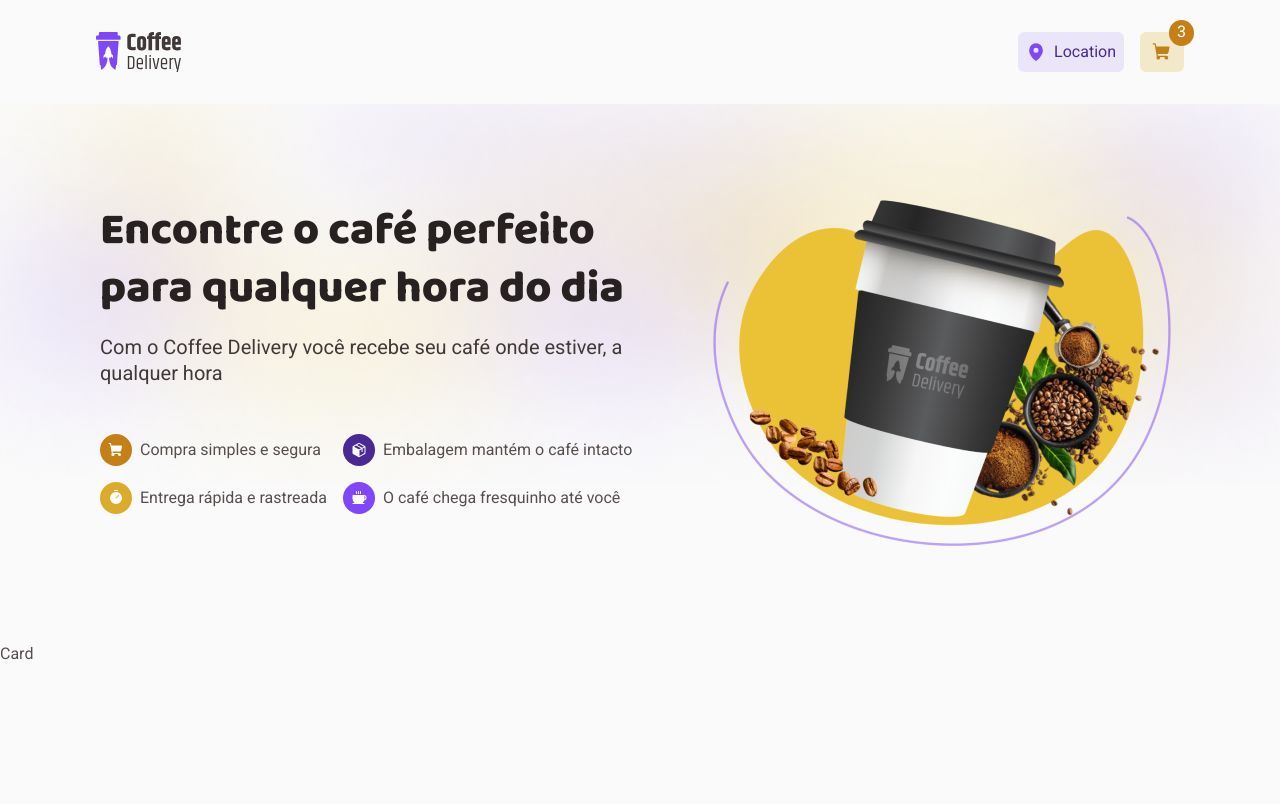
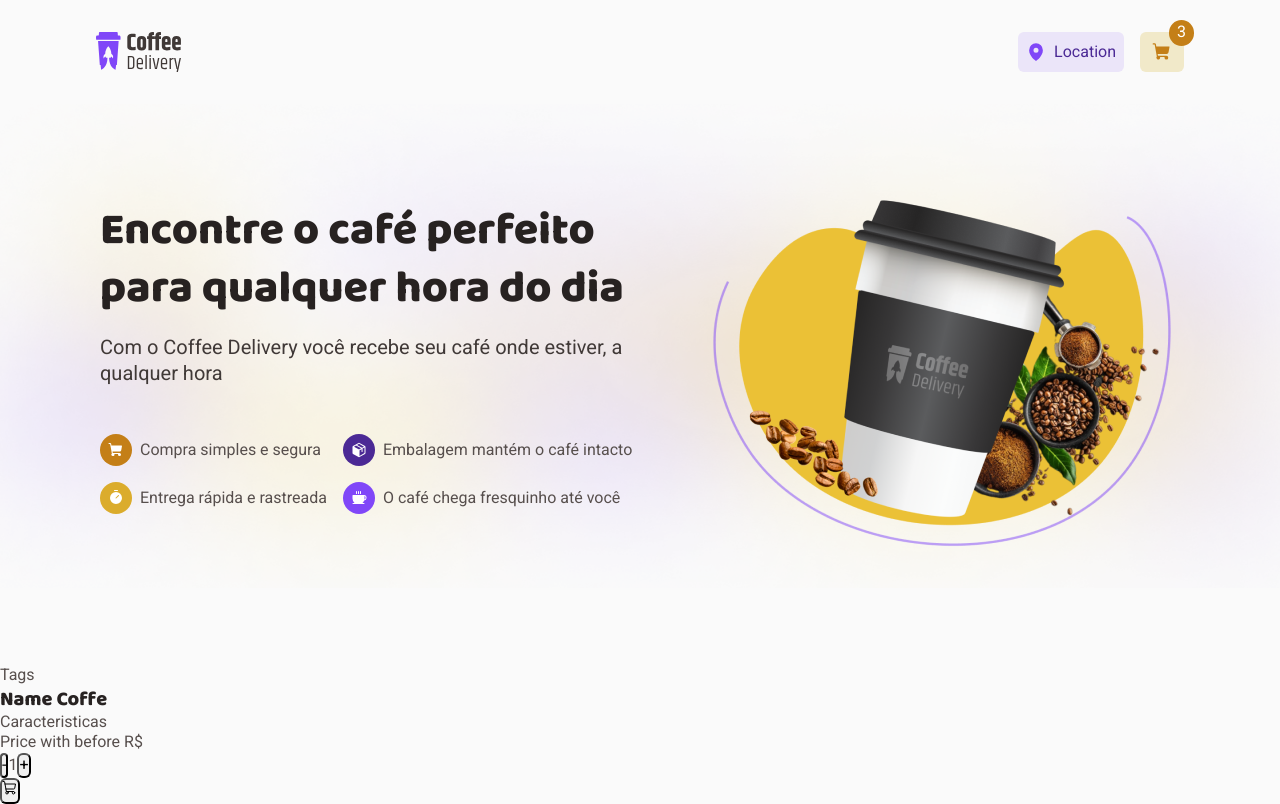
Before and after one commit to bruflor/ignite-challenge02-Coffe-Delivery, a React (Vite) app: page / in a window 1280 px wide. Built offline with nearby package versions, Linux system fonts and the light colour scheme.

Commit message:
cart structure

```diff
--- a/src/App.styles.ts
+++ b/src/App.styles.ts
@@ -63,3 +63,5 @@
     align-items: center;
   }
 `;
+
+export const ProductCard = styled.div``;
--- a/src/App.tsx
+++ b/src/App.tsx
@@ -2,7 +2,7 @@
 import { defaultTheme } from "./styles/themes/default";
 import { GlobalStyle } from "./styles/global";
 import { Header } from "./components/Header";
-import { Banner, BannerBullets, BannerItems } from "./App.styles";
+import { Banner, BannerBullets, BannerItems, ProductCard } from "./App.styles";
 import Logo from "./assets/LogoCoffeDelivery.svg";
 import { Coffee, MapPin, Package, ShoppingCart, Timer } from "phosphor-react";
 import BannerImg from "./assets/CoffeBanner.png";
@@ -54,7 +54,25 @@
           <img src={BannerImg} />
         </Banner>
         <div>
-          <div>Card</div>
+          <ProductCard>
+            <img />
+            <div>
+              <span>Tags</span>
+            </div>
+            <h2>Name Coffe</h2>
+            <p>Caracteristicas</p>
+            <div>
+              <span>Price with before R$</span>
+              <div>
+                <button>-</button>
+                <span>1</span>
+                <button>+</button>
+              </div>
+              <button>
+                <ShoppingCart />
+              </button>
+            </div>
+          </ProductCard>
         </div>
       </main>
     </ThemeProvider>
```
